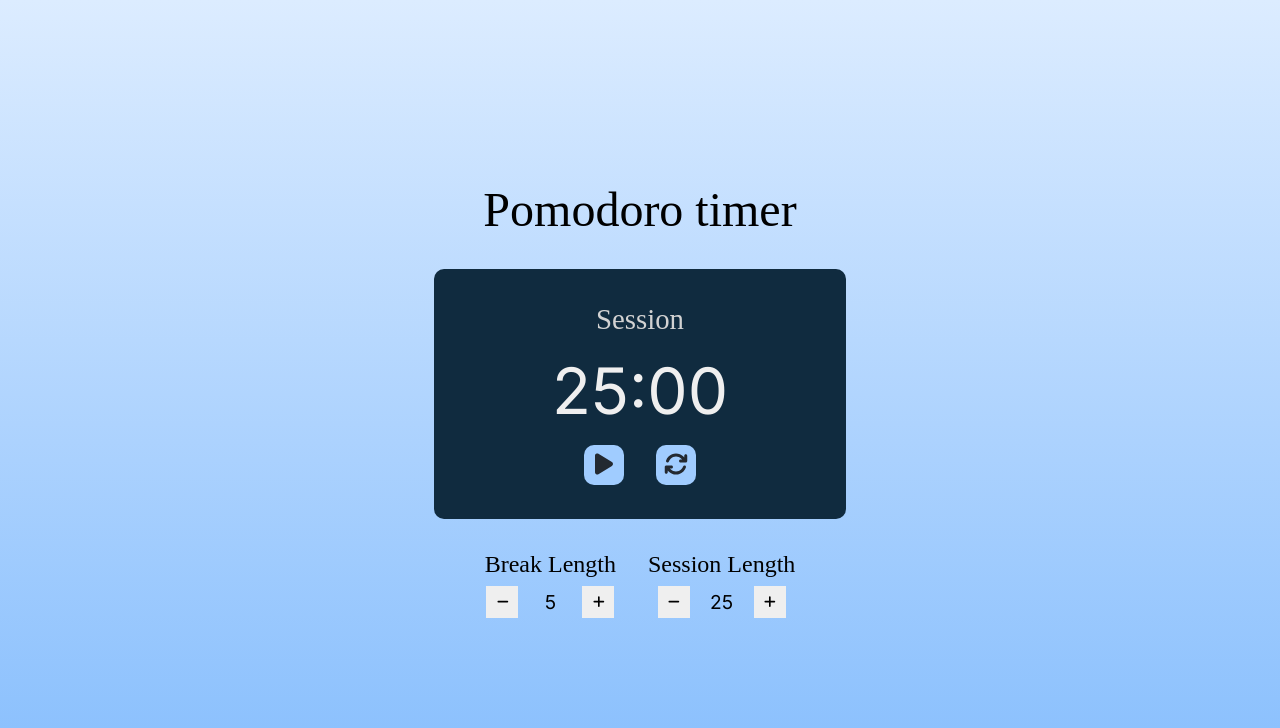
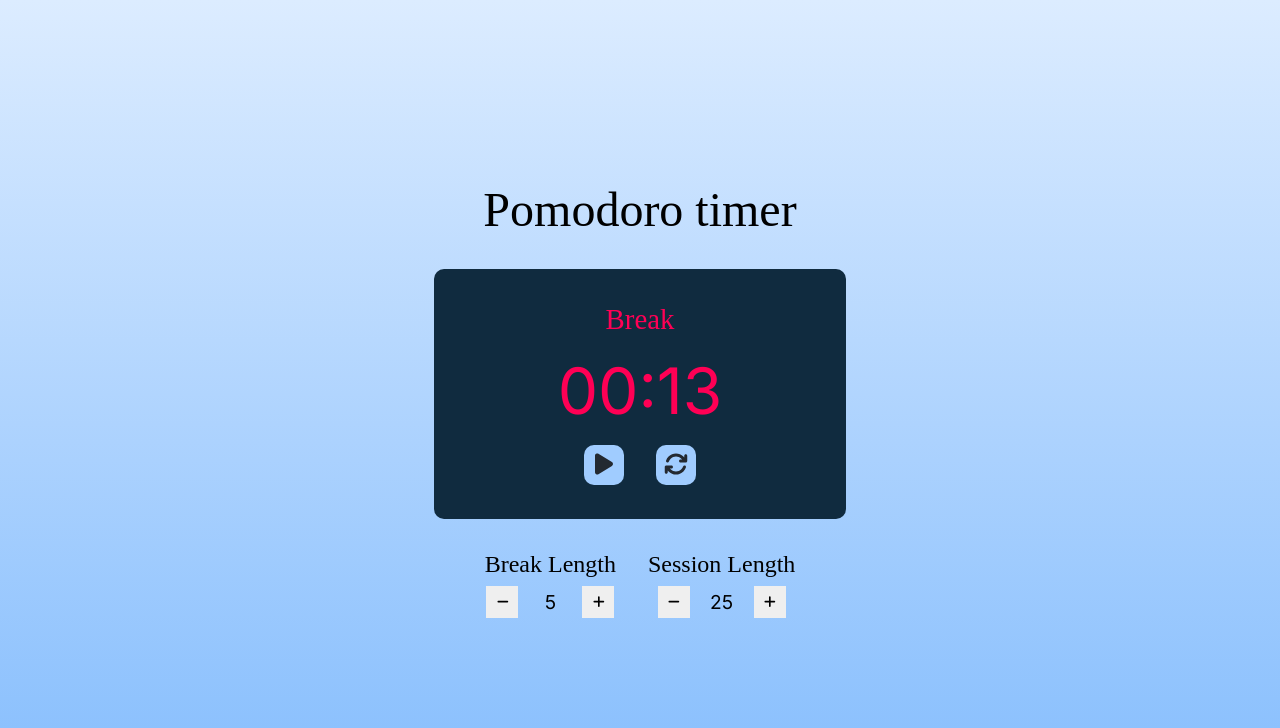
Before and after one commit to viet-v/pomodoro-clock, a React (Create React App) app: page / in a window 1280 px wide. Shown: the top 728 px of the page. Built offline with nearby package versions, Linux system fonts and the light colour scheme; a web font is replaced by a local one.

Commit message:
add active when count down

```diff
--- a/src/App.css
+++ b/src/App.css
@@ -11,6 +11,7 @@
     --text-primary: #A0CCFF;
     --text-default: #EFEFEF;
     --text-hint: #D2D2D2;
+    --text-warm: rgb(255, 0, 85);
 }
 
 
@@ -61,10 +62,16 @@ html {
     color: var(--text-hint);
 }
 
+
 #time-left {
     font-size: 4rem;
     color: var(--text-default);
     font-family: "Inter", sans-serif;
+}
+
+#time-left.active,
+#timer-label.active-label{
+    color: var(--text-warm);
 }
 
 
--- a/src/Components/TimerDisplay.js
+++ b/src/Components/TimerDisplay.js
@@ -1,20 +1,24 @@
-import { faArrowsRotate } from '@fortawesome/free-solid-svg-icons/faArrowsRotate';
-import { faPlay } from '@fortawesome/free-solid-svg-icons/faPlay';
-import { FontAwesomeIcon } from '@fortawesome/react-fontawesome';
 import React, { useEffect, useState } from 'react';
 import { useDispatch, useSelector } from 'react-redux';
+import { faPause } from '@fortawesome/free-solid-svg-icons';
+import { FontAwesomeIcon } from '@fortawesome/react-fontawesome';
+import { faPlay } from '@fortawesome/free-solid-svg-icons/faPlay';
 import { countDown, pauseTime, playTime, resetTime } from '../actions/actions';
-import { faPause } from '@fortawesome/free-solid-svg-icons';
+import { faArrowsRotate } from '@fortawesome/free-solid-svg-icons/faArrowsRotate';
 
 
 function TimerDisplay() {
+
   // take value from redux
+  const isRun = useSelector(state => state.isRun);
   const timeLeft = useSelector(state => state.timeLeft);
-  const isRun = useSelector(state => state.isRun);
   const timerLabel = useSelector(state => state.timerLabel);
+  const isBreak = useSelector(state => state.isBreak);
+
 
   const dispatch = useDispatch();
   const [isPlayIcon, setIsPlayIcon] = useState(true);// use to display Play icon and pause icon.
+
 
   // handle click #start_stop
   const handleClickStartPause = () => {
@@ -61,6 +65,7 @@ function TimerDisplay() {
 
   // handle play audio
   useEffect(() => {
+    // play audio when time left = 0
     if (timeLeft === 0) {
       let audio = document.getElementById("beep");
       if (audio) {
@@ -68,7 +73,21 @@ function TimerDisplay() {
         audio.play()
       }
     }
-  }, [timeLeft])
+
+    // add active class
+    if (isBreak) {
+      document.getElementById("time-left").classList.add("active");
+    } else {
+      if (timeLeft === 10) {
+        document.getElementById("time-left").classList.add("active")
+      }
+
+      let activeClassTinme = document.querySelector(".active")
+      if (activeClassTinme) {
+        activeClassTinme.classList.remove("active");
+      }
+    }
+  }, [timeLeft,isBreak])
 
   // convert time
   const min = Math.floor(timeLeft / 60); // convert timeLeft to sec
@@ -76,7 +95,7 @@ function TimerDisplay() {
 
   return (
     <div className='box-time'>
-      <div id="timer-label">
+      <div id="timer-label" className={timerLabel === "Session" ? "" : "active-label"}>
         {timerLabel}
       </div>
       <div id="time-left">
--- a/src/redux/timeReducer.js
+++ b/src/redux/timeReducer.js
@@ -3,10 +3,10 @@ import { SESSION_DECREMENT, SESSION_INCREMENT, BREAK_INCREMENT, BREAK_DECREMENT,
 const initialState = {
   breakLength: 5,
   sessionLength: 25,
-  timeLeft: 25 * 60, // set time in sec
+  timeLeft: 13, // set time in sec
   isRun: false,
-  isBreak: false,
-  timerLabel: "Session",
+  isBreak: true,
+  timerLabel: "Break",
 }
 
 const timeReducer = (state = initialState, action) => {
@@ -108,7 +108,7 @@ const timeReducer = (state = initialState, action) => {
           }
         }
       }
-
+      break;
 
     default:
       return state
```
